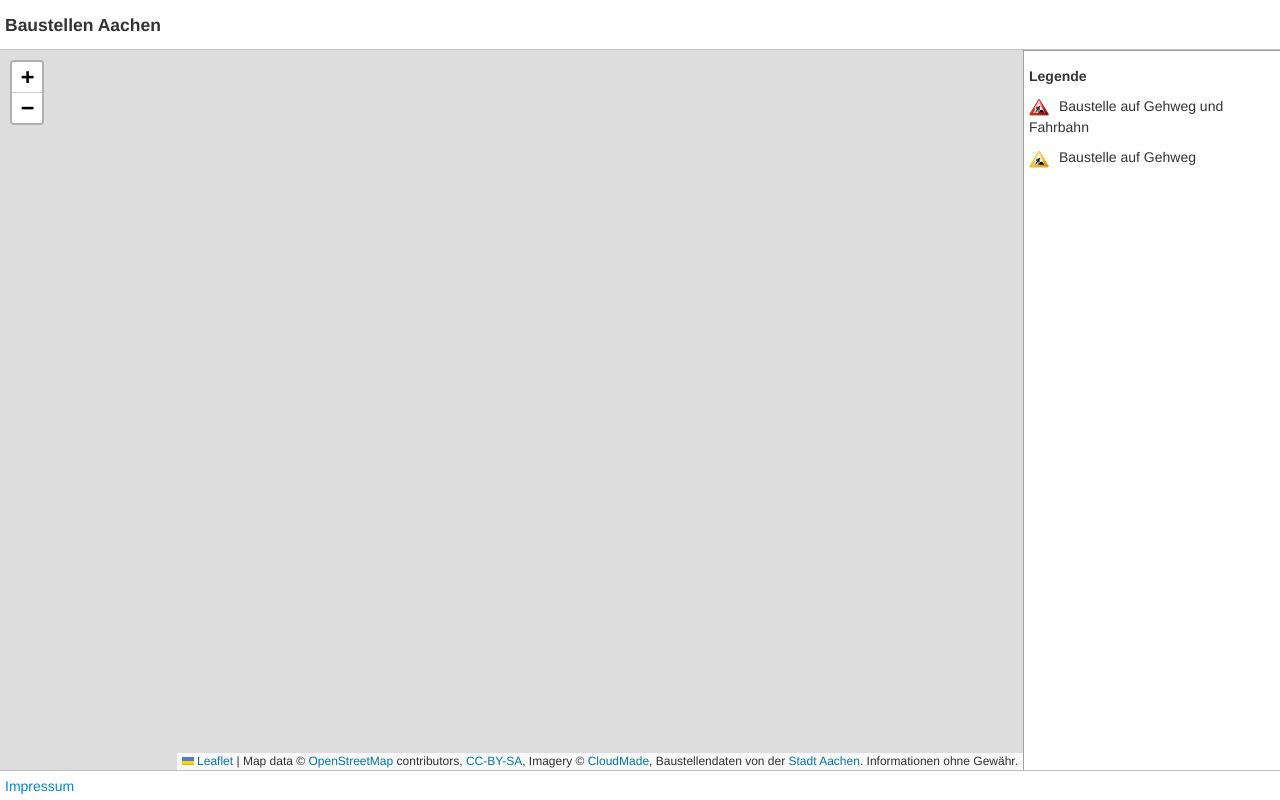
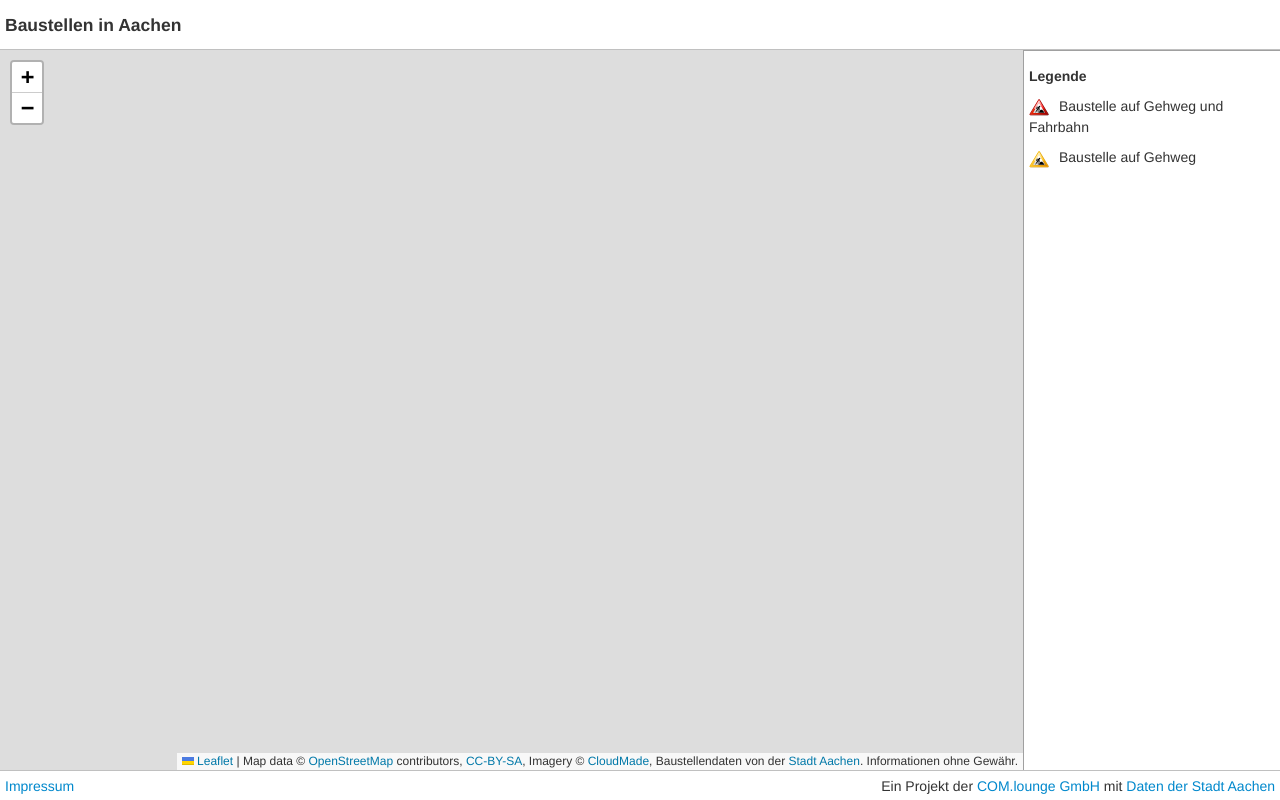
Before and after one commit to comlounge/baustellenac, a Python web app: template baustellenac/templates/index.html in a window 1280 px wide. Run offline with Jinja, Linux system fonts and the light colour scheme; the template is opened without the code that fills it, so the values that code supplies are empty; some libraries are stand-ins or nearby versions.

Commit message:
added link to com.lounge

```diff
--- a/baustellenac/templates/master.html
+++ b/baustellenac/templates/master.html
@@ -30,12 +30,13 @@
     <body data-tileurl="{{config.tileurl}}">
         {% block container %}
         <div class="container-fluid wrapper" id="content">
-            <header><h4>Baustellen Aachen</h4></header>
+            <header><h4>Baustellen in Aachen</h4></header>
             {% block content %}
             {% block main_content %}
             {% endblock %}
             {% endblock %}
             <footer>
+                    <div class="pull-right">Ein Projekt der <a href="http://comlounge.net">COM.lounge GmbH</a> mit <a href="http://aachen.de/baustellen">Daten der Stadt Aachen</a></div>
                     <a href="/impressum.html">Impressum</a>
                 </div>
             </footer>
```
